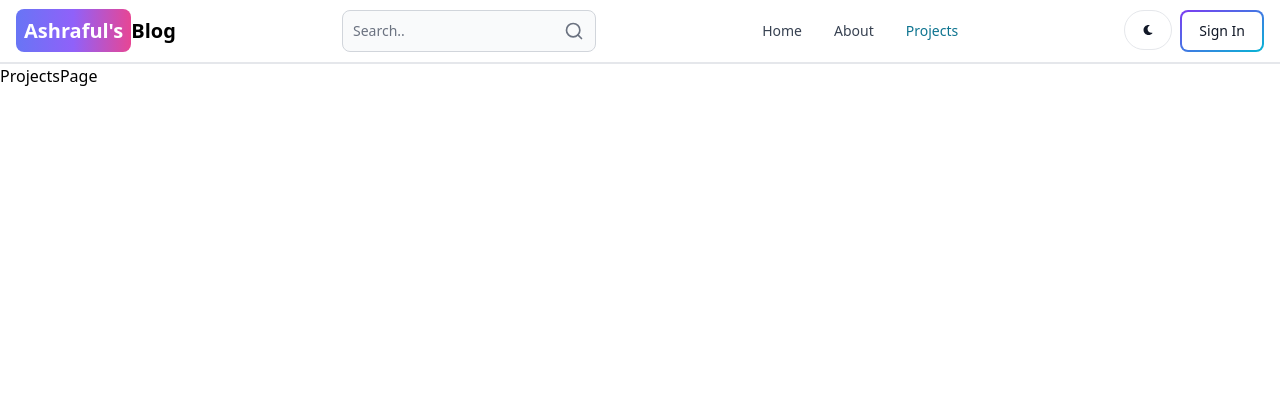
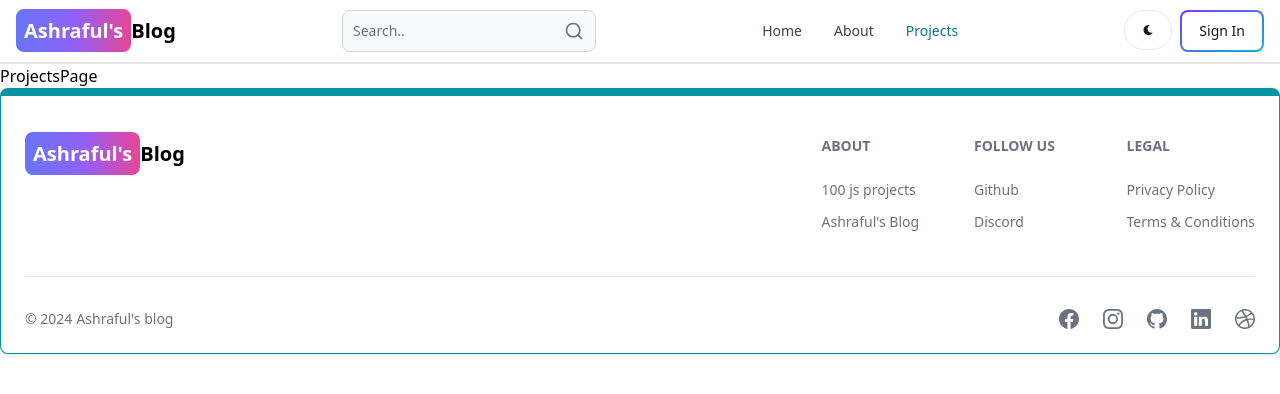
Before and after one commit to Ashraf-ul-I/Year-2024, a React (Vite) app in the folder Aprill-24/Blog-App-Wth-Dashboard/client/: page /projects in a window 1280 px wide. Shown: the top 394 px of the page. Built offline with nearby package versions, Linux system fonts and the light colour scheme.

Commit message:
UPDATE_8: Create a footer pages

```diff
--- a/Aprill-24/Blog-App-Wth-Dashboard/client/src/App.jsx
+++ b/Aprill-24/Blog-App-Wth-Dashboard/client/src/App.jsx
@@ -7,6 +7,7 @@
 import DashboardPage from './pages/DashboardPage'
 import ProjectsPage from './pages/ProjectsPage'
 import Header from './components/Header'
+import Footer from './components/Footer'
 const App = () => {
   return (
     <BrowserRouter>
@@ -18,7 +19,9 @@
         <Route path='/sign-Up' element={<SignUpPage />} />
         <Route path='/dashboard' element={<DashboardPage />} />
         <Route path='/projects' element={<ProjectsPage />} />
+
       </Routes>
+      <Footer />
     </BrowserRouter>
   )
 }
--- /dev/null
+++ b/Aprill-24/Blog-App-Wth-Dashboard/client/src/components/Footer.jsx
@@ -0,0 +1,80 @@
+import React from 'react'
+import { Footer } from 'flowbite-react';
+import { Link } from 'react-router-dom';
+import { BsFacebook, BsInstagram, BsGithub, BsLinkedin, BsDribbble } from 'react-icons/bs'
+const FooterCompo = () => {
+    return (
+        <Footer container className='border border-t-8 border-teal-500'>
+            <div className='w-full max-w-7xl mx-auto'>
+                <div className='grid w-full justify-between sm:flex md:grid-cols-1'>
+                    <div className='mt-5 '>
+                        <Link to="/" className='self-center whitespace-nowrap text-sm sm:text-xl font-semibold dark:text-white'>
+                            <span className='px-2 py-2 bg-gradient-to-r from-indigo-500 via-purple-500 to-pink-500 rounded-lg text-white'>Ashraful's</span>
+                            Blog
+                        </Link>
+                    </div>
+                    <div className='grid grid-cols-2 gap-8 mt-4 sm:grid-cols-3 sm:gap-6'>
+
+                        <div>
+                            <Footer.Title title='About' />
+                            <Footer.LinkGroup col className="mb-3">
+                                <Footer.Link href='https://www.100projects.com ' target='_blank' rel='noopener noreferrer'>
+                                    100 js projects
+                                </Footer.Link>
+                            </Footer.LinkGroup>
+                            <Footer.LinkGroup col className="mb-3">
+                                <Footer.Link href='/about' target='_blank' rel='noopener noreferrer'>
+                                    Ashraful's Blog
+                                </Footer.Link>
+                            </Footer.LinkGroup>
+                        </div>
+                        <div >
+                            <Footer.Title title='Follow US' />
+                            <Footer.LinkGroup col className="mb-3">
+                                <Footer.Link href='https://github.com/Ashraf-ul-I' target='_blank' rel='noopener noreferrer'>
+                                    Github
+                                </Footer.Link>
+                            </Footer.LinkGroup>
+                            <Footer.LinkGroup col className="mb-3">
+                                <Footer.Link href='#' target='_blank' rel='noopener noreferrer'>
+                                    Discord
+                                </Footer.Link>
+                            </Footer.LinkGroup>
+                        </div>
+
+                        <div >
+                            <Footer.Title title='Legal' />
+                            <Footer.LinkGroup col className="mb-3">
+                                <Footer.Link href='#' target='_blank' rel='noopener noreferrer'>
+                                    Privacy Policy
+                                </Footer.Link>
+                            </Footer.LinkGroup>
+                            <Footer.LinkGroup col className="mb-3">
+                                <Footer.Link href='#' target='_blank' rel='noopener noreferrer'>
+                                    Terms & Conditions
+                                </Footer.Link>
+                            </Footer.LinkGroup>
+                        </div>
+                    </div>
+                </div>
+                <Footer.Divider />
+                <div className='w-full flex sm:items-center sm:justify-between'>
+                    <div className='flex'>
+                        <Footer.Copyright href='#' by="Ashraful's blog" year={new Date().getFullYear()} />
+
+                    </div>
+                    <div className='flex gap-6 sm:mt-0 mt-4 sm:justify-center'>
+                        <Footer.Icon href='#' icon={BsFacebook} />
+                        <Footer.Icon href='#' icon={BsInstagram} />
+                        <Footer.Icon href='https://github.com/Ashraf-ul-I' icon={BsGithub} />
+                        <Footer.Icon href='#' icon={BsLinkedin} />
+                        <Footer.Icon href='#' icon={BsDribbble} />
+                    </div>
+                </div>
+
+            </div>
+        </Footer>
+    )
+}
+
+export default FooterCompo
```
